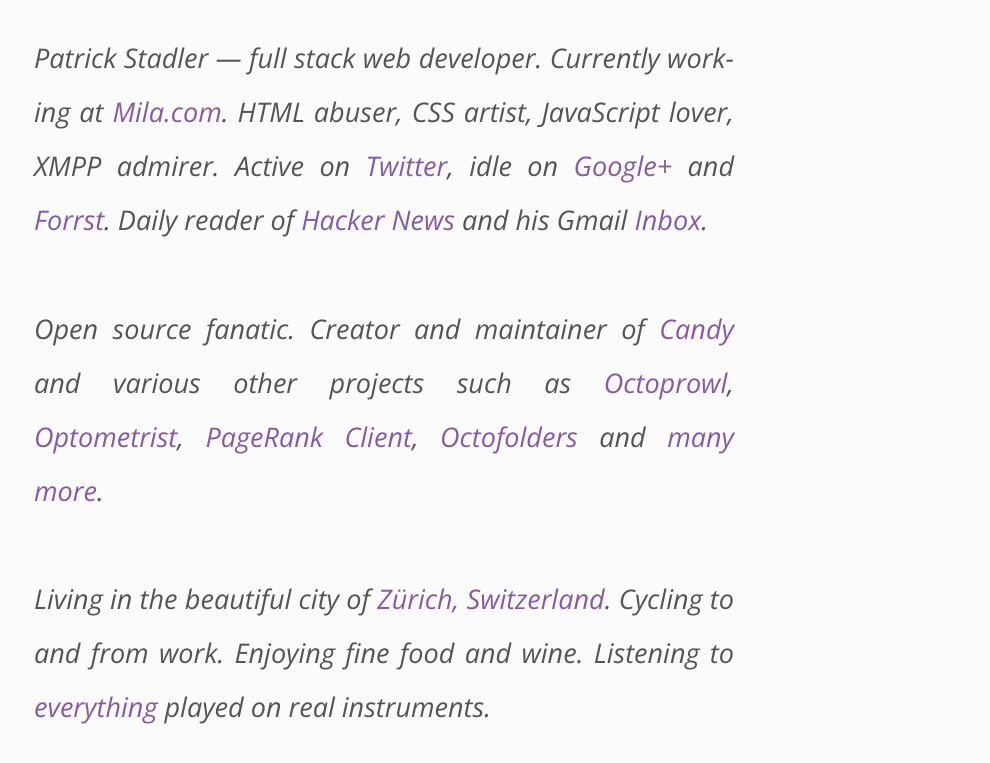
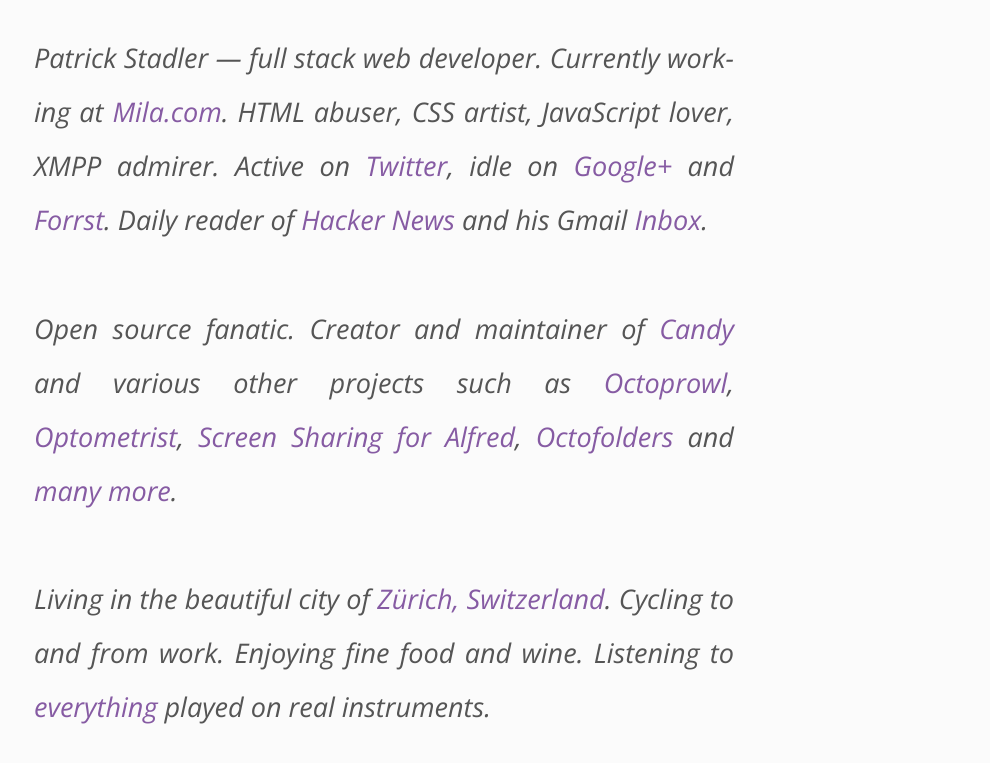
Before and after one commit to pstadler/pstadler.github.com, a plain HTML site: page index.html in a window 1280 px wide. Shown: the part 131-894 px from the top of the page, without its empty margins (256-1246 px from the left). Drawn offline with nearby package versions, Linux system fonts and the light colour scheme.

Commit message:
update project list

```diff
--- a/index.html
+++ b/index.html
@@ -52,7 +52,7 @@
 			<h2><span itemprop="name">Patrick Stadler</span> &mdash; full stack <span itemprop="jobTitle">web developer</span>.</h2> Currently working at <a href="http://mila.com">Mila.com</a>. HTML abuser, CSS artist, JavaScript lover, XMPP admirer. Active on <a href="https://twitter.com/#!/pstadler" rel="me">Twitter</a>, idle on <a href="https://plus.google.com/116997533402414623265" rel="author">Google+</a> and <a href="http://forrst.me/pstadler/posts" rel="me">Forrst</a>. Daily reader of <a href="http://news.ycombinator.com/user?id=pstadler" rel="me">Hacker News</a> and his Gmail <a href="mailto:patrick.stadler+koeniglich@gmail.com">Inbox</a>.
 		</section>
 		<section>
-			<h2>Open source fanatic.</h2> Creator and maintainer of <a href="http://candy-chat.github.com/candy/">Candy</a> and various other projects such as <a href="https://github.com/pstadler/octoprowl">Octoprowl</a>, <a href="https://github.com/pstadler/optometrist">Optometrist</a>, <a href="https://addons.mozilla.org/en-US/firefox/addon/pagerank-client/">PageRank Client</a>, <a href="https://github.com/pstadler/octofolders">Octofolders</a> and <a href="https://github.com/pstadler" rel="me">many more</a>.
+			<h2>Open source fanatic.</h2> Creator and maintainer of <a href="http://candy-chat.github.com/candy/">Candy</a> and various other projects such as <a href="https://github.com/pstadler/octoprowl">Octoprowl</a>, <a href="https://github.com/pstadler/optometrist">Optometrist</a>, <a href="https://github.com/pstadler/alfred-screensharing">Screen Sharing for Alfred</a>, <a href="https://github.com/pstadler/octofolders">Octofolders</a> and <a href="https://github.com/pstadler" rel="me">many more</a>.
 		</section>
 		<section>
 			<h2>Living in the beautiful city of <a href="http://en.wikipedia.org/wiki/Zurich" ><span itemprop="addressLocality">Zürich</span>, <span itemprop="nationality">Switzerland</span></a>.</h2> Cycling to and from work. Enjoying fine food and wine. Listening to <a href="http://www.last.fm/user/pstadler/library/tags?tag=seen+live">everything</a> played on real instruments.
```
